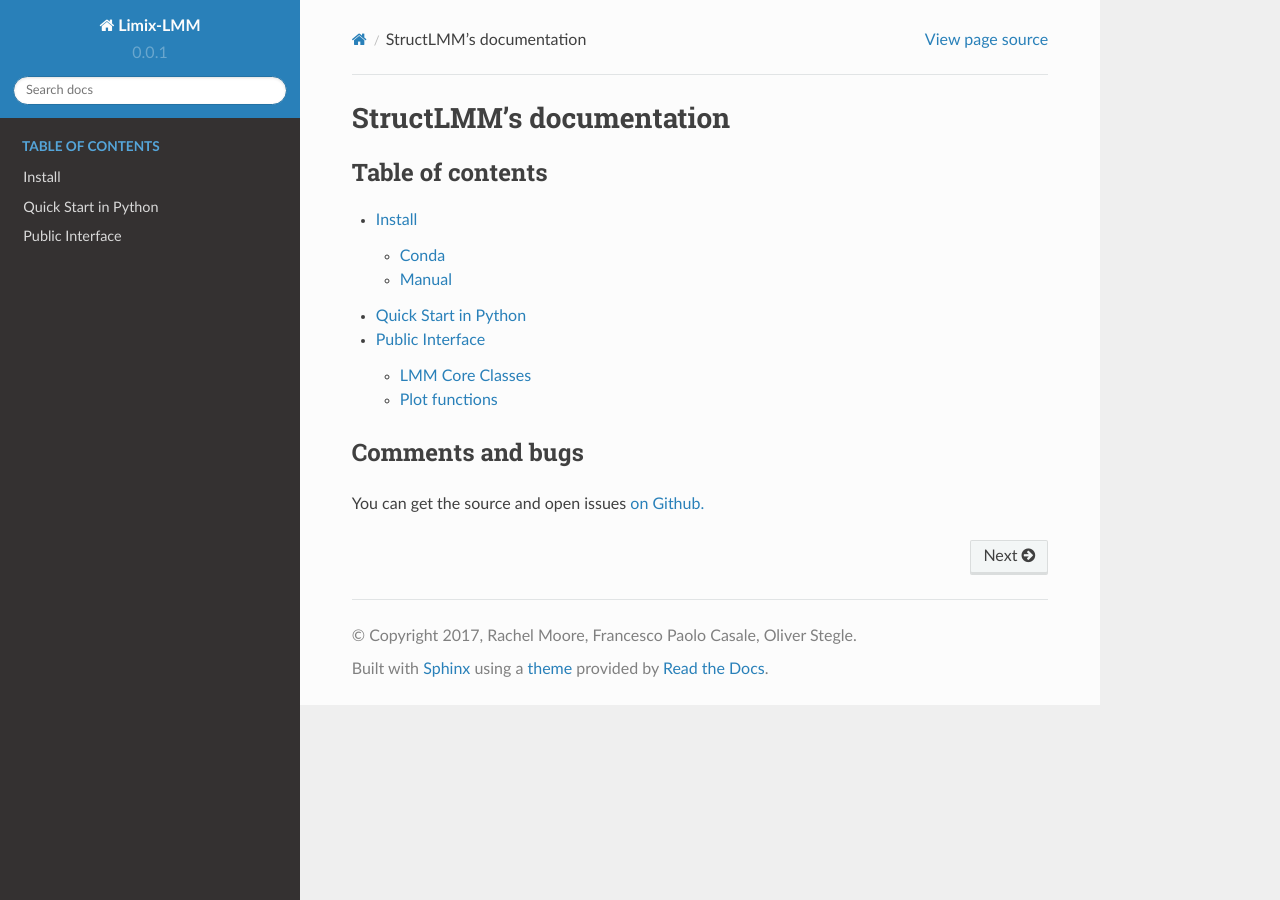
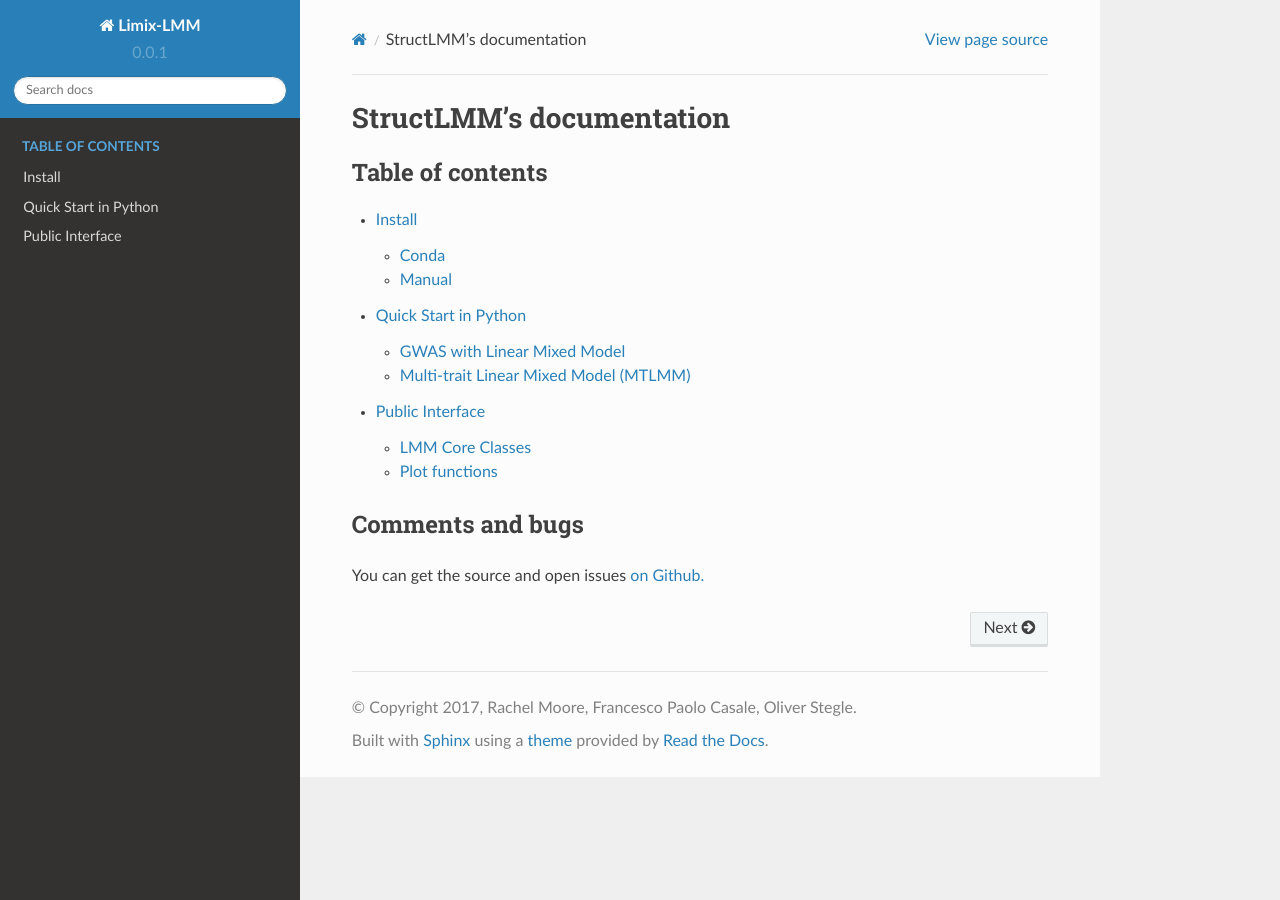
Before and after one commit to limix/limix-lmm, a Sphinx documentation site: the page built from doc/index.rst, in a window 1280 px wide. Built offline with Sphinx 7.4.7 and the Read the Docs theme 2.0.0, drawn with Linux system fonts in a browser that asks for light colours; some of the changed lines change nothing that is shown.

Commit message:
added some examples in tutorials

```diff
--- a/doc/example.py
+++ /dev/null
@@ -1,73 +0,0 @@
-import time
-import sys
-import os
-import numpy as np
-import pandas as pd
-import scipy as sp
-from optparse import OptionParser
-from limix_core.util.preprocess import gaussianize
-from limix_core.gp import GP2KronSumLR
-from limix_core.covar import FreeFormCov
-from limix_lmm.lmm_core import LMM
-from pandas_plink import read_plink
-import limix_core as lxc
-import geno_sugar as gs
-from sklearn.preprocessing import Imputer
-
-
-if __name__=='__main__':
-
-    # import genotype file
-    bedfile = 'data_structlmm/chrom22_subsample20_maf0.10'
-    (bim, fam, G) = read_plink(bedfile)
-
-    # subsample snps
-    Isnp = gs.is_in(bim, ('22', 17500000, 18000000))
-    G, bim = gs.snp_query(G, bim, Isnp)
-
-    # load phenotype file
-    phenofile = 'data_structlmm/expr.csv'
-    dfp = pd.read_csv(phenofile, index_col=0)
-    pheno = gaussianize(dfp.loc['gene1'].values[:, None])
-
-    # mean as fixed effect
-    covs = sp.ones((pheno.shape[0], 1))
-
-    # fit null model
-    wfile = 'data_structlmm/env.txt'
-    W = sp.loadtxt(wfile); W = W[:, W.std(0)>0]
-    W-= W.mean(0); W/= W.std(0); W/= sp.sqrt(W.shape[1])
-
-    # larn a covariance on the null model
-    gp = GP2KronSumLR(Y=pheno, Cn=FreeFormCov(1), G=W, F=covs, A=sp.ones((1,1)))
-    gp.covar.Cr.setCovariance(0.5*sp.ones((1,1)))
-    gp.covar.Cn.setCovariance(0.5*sp.ones((1,1)))
-    info_opt = gp.optimize(verbose=False)
-
-    # define lmm
-    lmm = LMM(pheno, covs, gp.covar.solve)
-
-    # define geno preprocessing function
-    impute = gs.preprocess.impute(Imputer(missing_values=np.nan, strategy='mean', axis=1))
-    standardize = gs.preprocess.standardize()
-    preprocess = gs.preprocess.compose([impute, standardize])
-
-    # loop on geno
-    res = []
-    n_analyzed = 0
-    queue = gs.GenoQueue(G, bim, batch_size=200, preprocess=preprocess)
-    for _G, _bim in queue:
-        pv, beta = lmm.process(_G.T)
-        _bim = _bim.assign(lmm_pv=pd.Series(pv, index=_bim.index))
-        _bim = _bim.assign(lmm_beta=pd.Series(beta, index=_bim.index))
-        res.append(_bim)
-        n_analyzed += _G.shape[0]
-        print('.. analysed %d/%d variants' % (n_analyzed, G.shape[0]))
-
-    res = pd.concat(res)
-    res.reset_index(inplace=True, drop=True)
-
-    # export
-    print('Export')
-    if not os.path.exists('out'): os.makedirs('out')
-    res.to_csv('out/res_lmm.csv', index=False)
--- a/doc/index.rst
+++ b/doc/index.rst
@@ -8,7 +8,7 @@
    :maxdepth: 3
 
    install
-   python
+   quickstart
    public
 
 *****************
--- a/doc/python.rst
+++ b/doc/quickstart.rst
@@ -3,6 +3,9 @@
 *********************
 Quick Start in Python
 *********************
+
+GWAS with Linear Mixed Model
+^^^^^^^^^^^^^^^^^^^^^^^^^^^^
 
 We here show how to run structLMM and alternative linear
 mixed models implementations in Python.
@@ -14,9 +17,19 @@
 
 Now we are ready to go.
 
-.. literalinclude:: example.py
+.. literalinclude:: examples/lmm_example.py
    :encoding: latin-1
 
-The following script can be downloader :download:`here <example.py>`.
+The following script can be downloader :download:`here <lmm_example.py>`.
+
+
+Multi-trait Linear Mixed Model (MTLMM)
+^^^^^^^^^^^^^^^^^^^^^^^^^^^^^^^^^^^^^^
+
+.. literalinclude:: examples/mtlmm_example.py
+   :encoding: latin-1
+
+The following script can be downloader :download:`here <mtlmm_example.py>`.
+
 
 A full description of all methods can be found in :ref:`public`.
```
